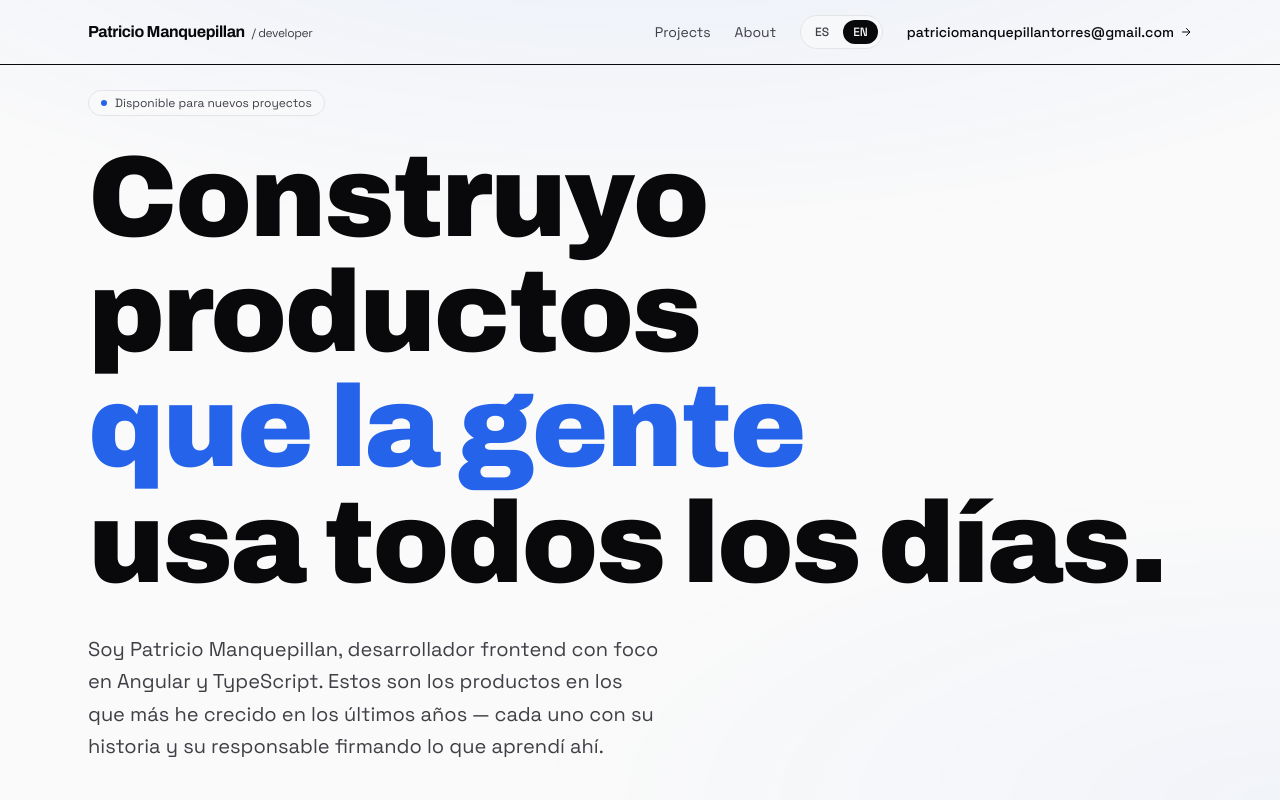
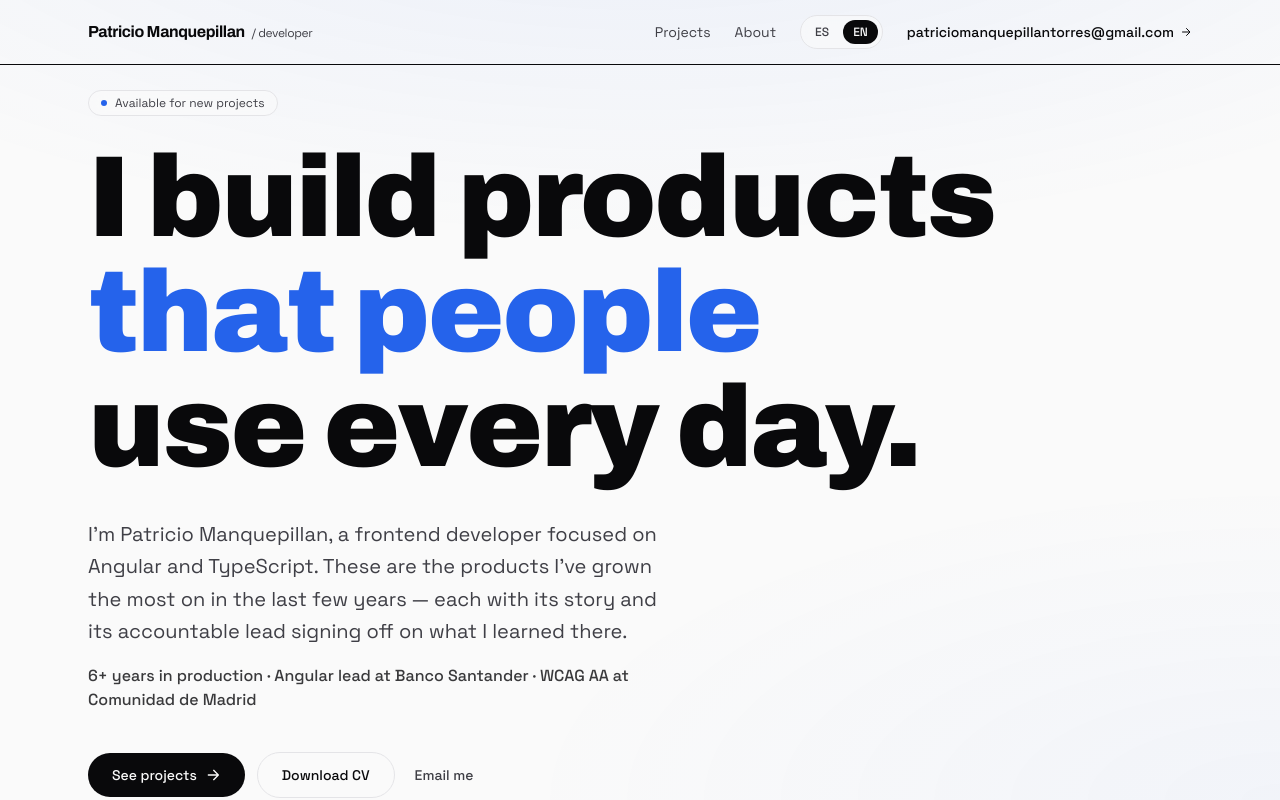
Before and after one commit to ptorresmanque/portafolio, an Angular app: page / in a window 1280 px wide. Shown: the top 800 px of the page. Built offline with nearby package versions, Linux system fonts and the light colour scheme.

Commit message:
feat(hero): localize copy, add credentials line and CV CTA

```diff
--- a/src/app/components/hero/hero.html
+++ b/src/app/components/hero/hero.html
@@ -4,18 +4,21 @@
 >
   <div class="inline-flex items-center gap-2 rounded-full border border-border bg-background/60 px-3 py-1 text-xs text-secondary backdrop-blur">
     <span class="inline-block size-1.5 rounded-full bg-accent"></span>
-    Disponible para nuevos proyectos
+    {{ 'hero.badge' | t }}
   </div>
 
   <h1 class="text-display mt-6 text-[clamp(3rem,9vw,7.5rem)] text-foreground">
-    Construyo productos<br />
-    <span class="text-accent">que la gente</span><br />
-    usa todos los días.
+    {{ 'hero.title.line1' | t }}<br />
+    <span class="text-accent">{{ 'hero.title.highlight' | t }}</span><br />
+    {{ 'hero.title.line2' | t }}
   </h1>
 
   <p class="mt-8 max-w-xl text-lg leading-relaxed text-secondary md:text-xl">
-    Soy Patricio Manquepillan, desarrollador frontend con foco en Angular y TypeScript.
-    Estos son los productos en los que más he crecido en los últimos años — cada uno con su historia y su responsable firmando lo que aprendí ahí.
+    {{ 'hero.subtitle' | t }}
+  </p>
+
+  <p class="mt-4 max-w-xl text-sm font-medium text-foreground/80 md:text-base">
+    {{ 'hero.credentials' | t }}
   </p>
 
   <div class="mt-10 flex flex-col gap-3 sm:flex-row sm:items-center">
@@ -23,16 +26,23 @@
       href="#proyectos"
       class="inline-flex items-center justify-center gap-2 rounded-full bg-foreground px-6 py-3 text-sm font-medium text-background transition-transform hover:scale-[1.02] hover:bg-accent"
     >
-      Ver proyectos
+      {{ 'hero.cta.projects' | t }}
       <svg width="16" height="16" viewBox="0 0 24 24" fill="none" stroke="currentColor" stroke-width="2" stroke-linecap="round" stroke-linejoin="round" aria-hidden="true">
         <path d="M5 12h14M13 5l7 7-7 7" />
       </svg>
     </a>
     <a
-      href="mailto:tu@email.com"
+      href="/cv-es.pdf"
+      download
       class="inline-flex items-center justify-center rounded-full border border-border px-6 py-3 text-sm font-medium text-foreground transition-colors hover:border-foreground"
     >
-      Escríbeme
+      {{ 'hero.cta.cv' | t }}
+    </a>
+    <a
+      [href]="'mailto:' + ('nav.email' | t)"
+      class="inline-flex items-center justify-center text-sm font-medium text-secondary underline-offset-4 transition-colors hover:text-foreground hover:underline sm:ml-2"
+    >
+      {{ 'hero.cta.contact' | t }}
     </a>
   </div>
 </section>
--- a/src/app/components/hero/hero.ts
+++ b/src/app/components/hero/hero.ts
@@ -1,8 +1,11 @@
-import { Component } from '@angular/core';
+import { ChangeDetectionStrategy, Component } from '@angular/core';
+import { TranslationPipe } from '../../i18n/translation.pipe';
 
 @Component({
   selector: 'app-hero',
+  imports: [TranslationPipe],
   templateUrl: './hero.html',
   styleUrl: './hero.css',
+  changeDetection: ChangeDetectionStrategy.OnPush,
 })
 export class Hero {}
```
Also changed, not shown: 1 other file (tests, documents, lock files or other folders).
